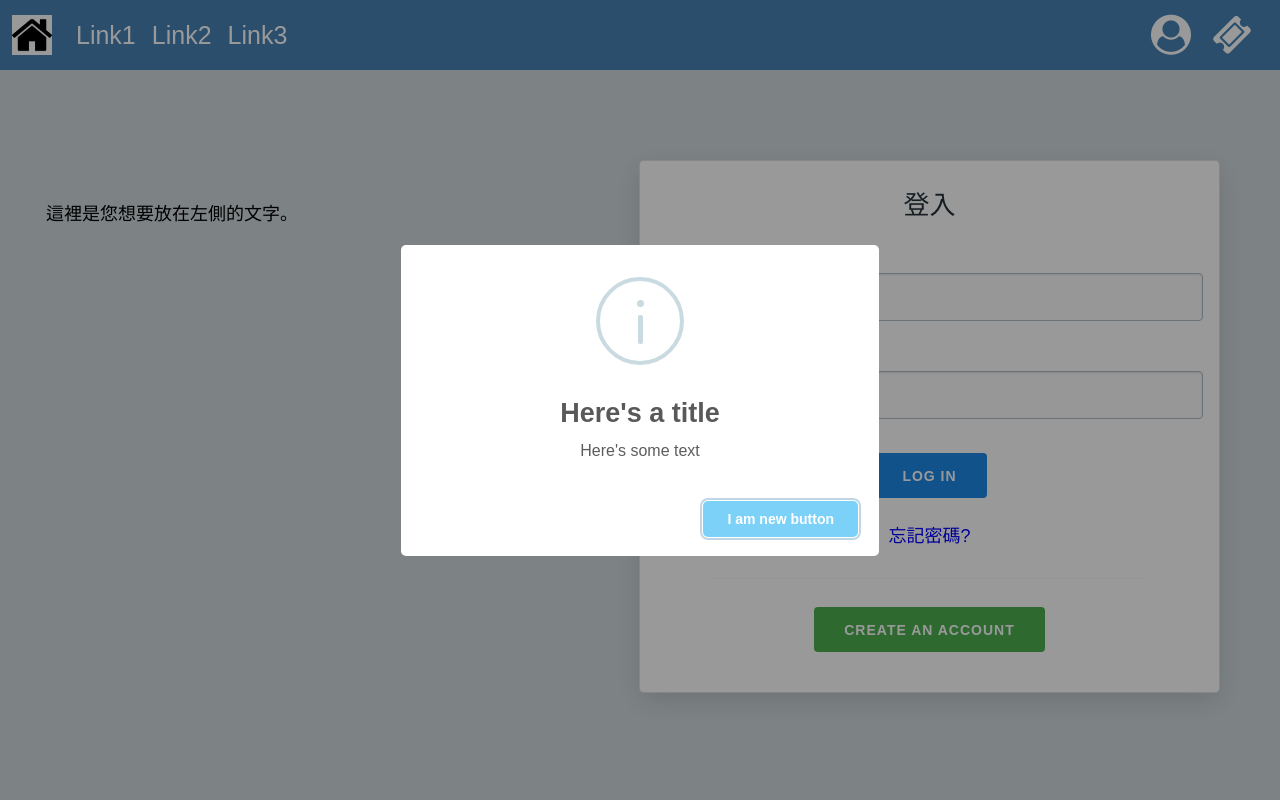
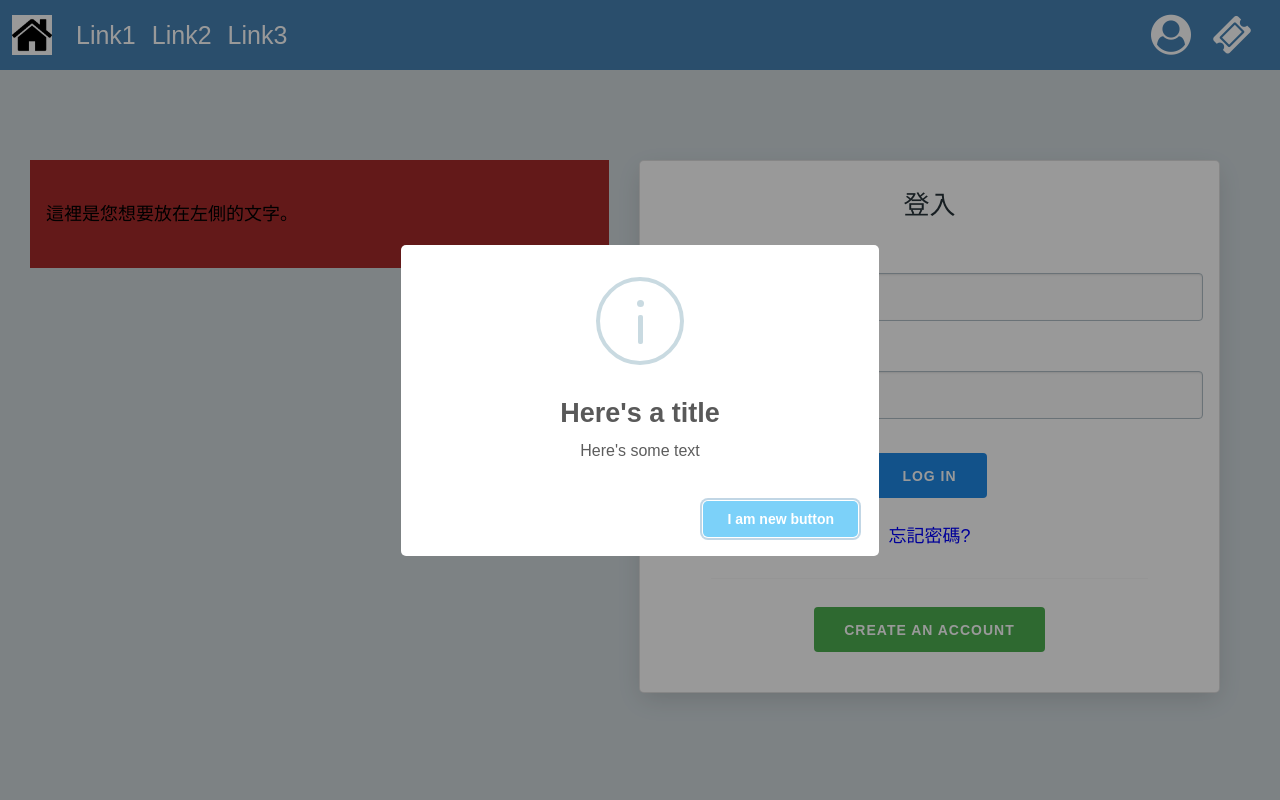
Before and after one commit to ThomasShen012/FRSTP, a Flask app: page /user/login in a window 1280 px wide. Run offline with Flask 3, Linux system fonts and the light colour scheme.

Commit message:
update loginnn.html+newbase.html

```diff
--- a/templates/loginnn.html
+++ b/templates/loginnn.html
@@ -3,7 +3,7 @@
 {% block content %}
 
 <div class="card-wrapper">
-    <div class="text-section">
+    <div class="text-section" style="background-color: brown;">
         <p>這裡是您想要放在左側的文字。</p>
         <!-- 您可以加入其他元素或文字 -->
     </div>
--- a/templates/newbase.html
+++ b/templates/newbase.html
@@ -8,7 +8,7 @@
         <!-- Bootstrap CSS -->
         <link href="https://cdn.jsdelivr.net/npm/bootstrap@5.0.2/dist/css/bootstrap.min.css" rel="stylesheet" integrity="sha384-EVSTQN3/azprG1Anm3QDgpJLIm9Nao0Yz1ztcQTwFspd3yD65VohhpuuCOmLASjC" crossorigin="anonymous">
         <link rel="stylesheet" href="https://cdnjs.cloudflare.com/ajax/libs/font-awesome/4.7.0/css/font-awesome.min.css">
-        <link rel="stylesheet" href="/static/css/normalize.css">
+        <!--link rel="stylesheet" href="/static/css/normalize.css"-->
         <link rel="stylesheet" href="/static/css/styles.css">
         <link rel="stylesheet" href="/static/css/card.css">
 
```
